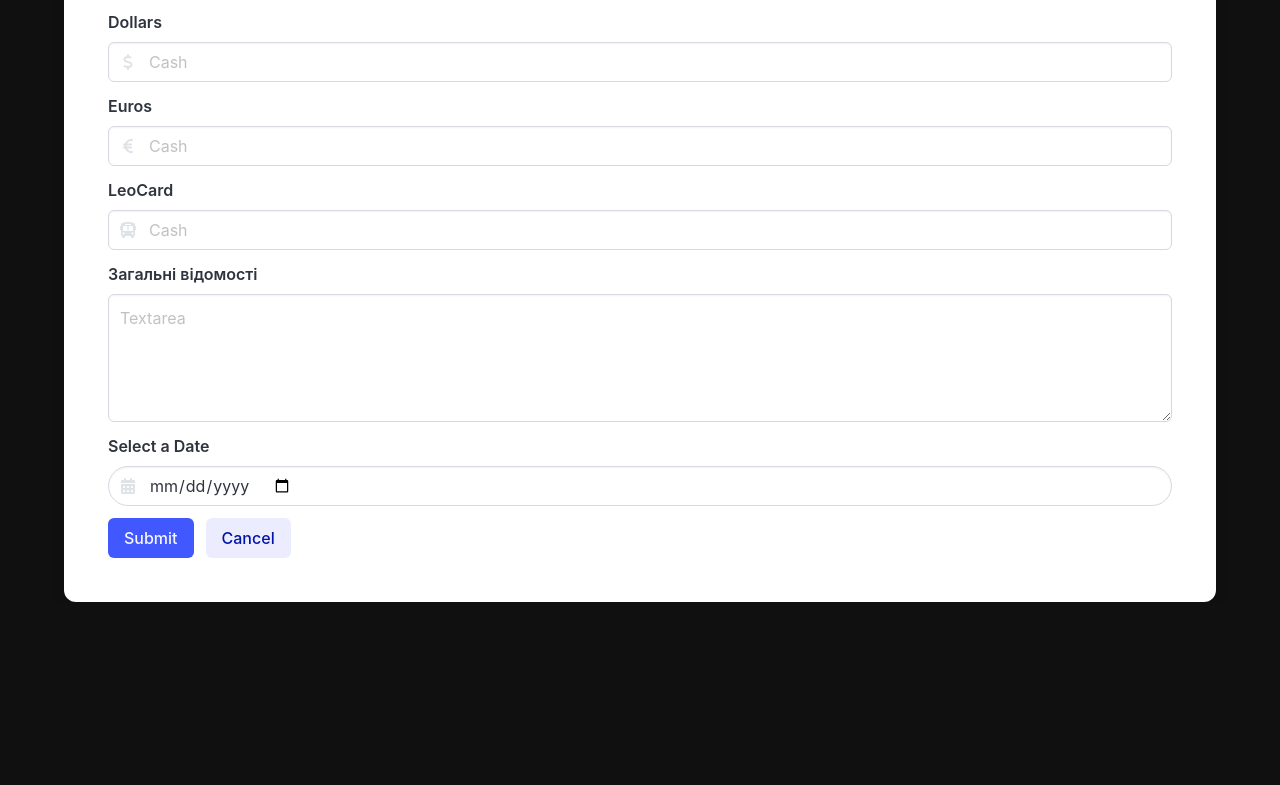
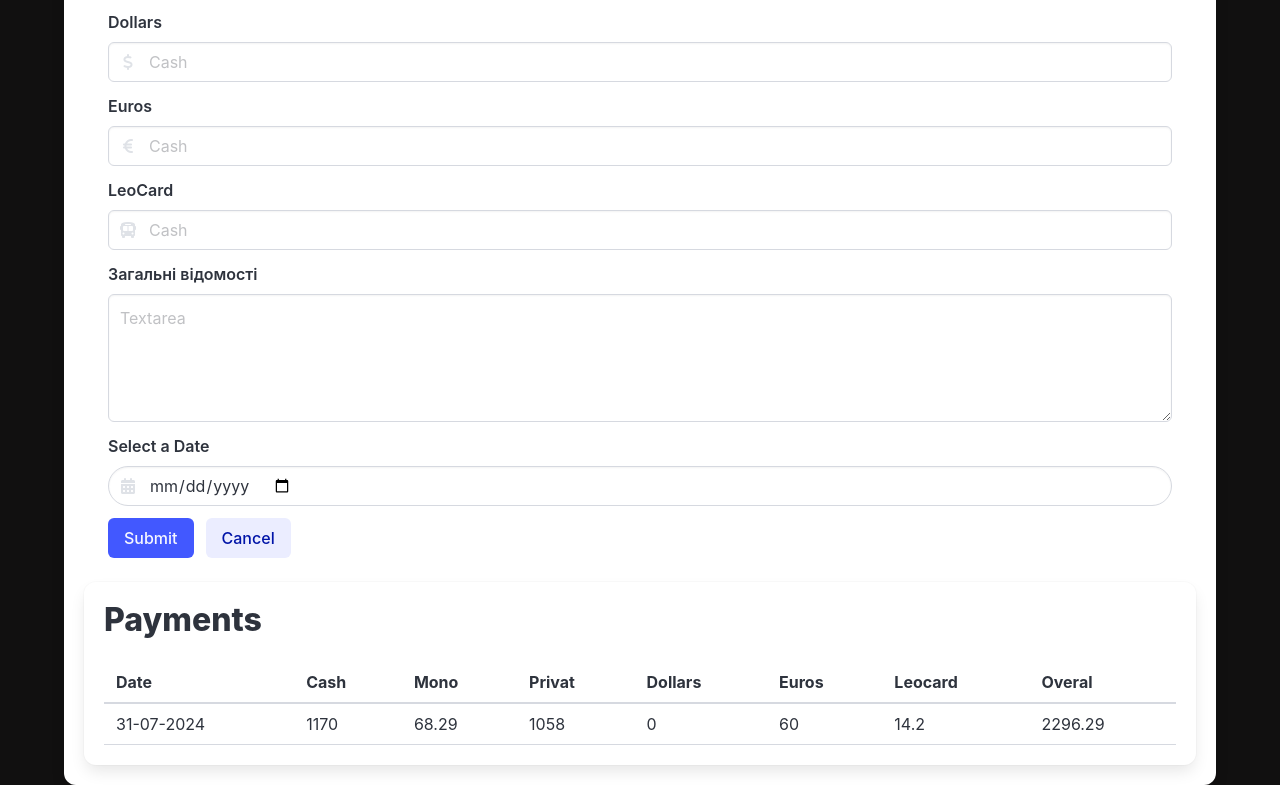
Before and after one commit to Vovchukkul/finance, a React (Create React App) app: page / in a window 1280 px wide. Shown: the part 370-1155 px from the top of the page. Before the commit the page ends 972 px from the top, so only its background shows below. Built offline with nearby package versions, Linux system fonts and the light colour scheme.

Commit message:
add PaymentsList and styles for it

```diff
--- a/src/App.tsx
+++ b/src/App.tsx
@@ -1,12 +1,19 @@
 import React from 'react';
 import './App.css';
 import { Form } from './components/Form';
+import initialPayments from './api/paymants.json';
+import { PaymentsList } from './components/PaymentsList';
+import { useLocaleStorage } from './useLocalStorage';
+import { Payment } from './types/Payment';
 
 function App() {
+  const [payments, setPayments] = useLocaleStorage<Payment[]>('payments', initialPayments);
+
   return (
     <div className="container box mt-5 px-auto is-flex is-flex-direction-column is-align-content-center is-justify-content-center">
       <h1 className='title'>Finance app</h1>
       <Form />
+      <PaymentsList payments={payments} />
     </div>
   );
 }
--- a/src/api/paymants.json
+++ b/src/api/paymants.json
@@ -0,0 +1,13 @@
+[
+  {
+    "cash": 1170,
+    "mono": 68.29,
+    "privat": 1058,
+    "dollars": 0,
+    "euros": 60,
+    "leocard": 14.2,
+    "savings": 800,
+    "overal": 3096.29,
+    "date": "31-07-2024"
+  }
+]
--- a/src/components/Form.tsx
+++ b/src/components/Form.tsx
@@ -2,7 +2,7 @@ import React from 'react';
 
 export const Form = () => {
   return (
-    <div className='form m-5'>
+    <div className='form m-5 mb-5'>
       <div className="field">
         <label className="label">Готівка</label>
         <div className="control has-icons-left">
--- /dev/null
+++ b/src/components/PaymentsList.tsx
@@ -0,0 +1,43 @@
+import React, { FC } from 'react'
+import { Payment } from '../types/Payment'
+
+type Props = {
+  payments: Payment[];
+}
+
+export const PaymentsList:React.FC<Props> = ({ payments }) => {
+  return (
+    <div className='container box'>
+      <h1 className='title'>Payments</h1>
+
+      <table className='table container'>
+          <thead className='thead is-success'>
+            <tr>
+              <th>Date</th>
+              <th>Cash</th>
+              <th>Mono</th>
+              <th>Privat</th>
+              <th>Dollars</th>
+              <th>Euros</th>
+              <th>Leocard</th>
+              <th className='bold'>Overal</th>
+            </tr>
+          </thead>
+          {payments.map(payment => (
+            <tr>
+              <td>{payment.date}</td>
+              <td>{payment.cash}</td>
+              <td>{payment.mono}</td>
+              <td>{payment.privat}</td>
+              <td>{payment.dollars}</td>
+              <td>{payment.euros}</td>
+              <td>{payment.leocard}</td>
+              <td className='bold'>{
+                payment.cash + payment.mono + payment.privat
+              }</td>
+            </tr>
+          ))}
+      </table>
+    </div>
+  )
+}
--- a/src/types/Payment.ts
+++ b/src/types/Payment.ts
@@ -5,6 +5,6 @@ export interface Payment {
   dollars: number;
   euros: number;
   leocard: number;
-  overal: string;
+  savings: number;
   date: string;
 }
--- /dev/null
+++ b/src/useLocalStorage.ts
@@ -0,0 +1,28 @@
+import { useState } from "react"
+
+export function useLocaleStorage<T>(key: string, startValue: T): [T, (value: T) => void] {
+  const [value, setValue] = useState(() => {
+    const data = localStorage.getItem(key);
+
+    if (data === null) {
+      return startValue;
+    };
+
+    try {
+      return JSON.parse(data);
+    } catch (e) {
+      console.log(e);
+    }
+  });
+
+  function save(newValue: T | ((v: T) => T)) {
+    const valueToStorage = newValue instanceof Function
+      ? newValue(value)
+      : newValue;
+
+    localStorage.setItem(key, JSON.stringify(valueToStorage));
+    setValue(valueToStorage);
+  };
+
+  return [value, save];
+}
```
